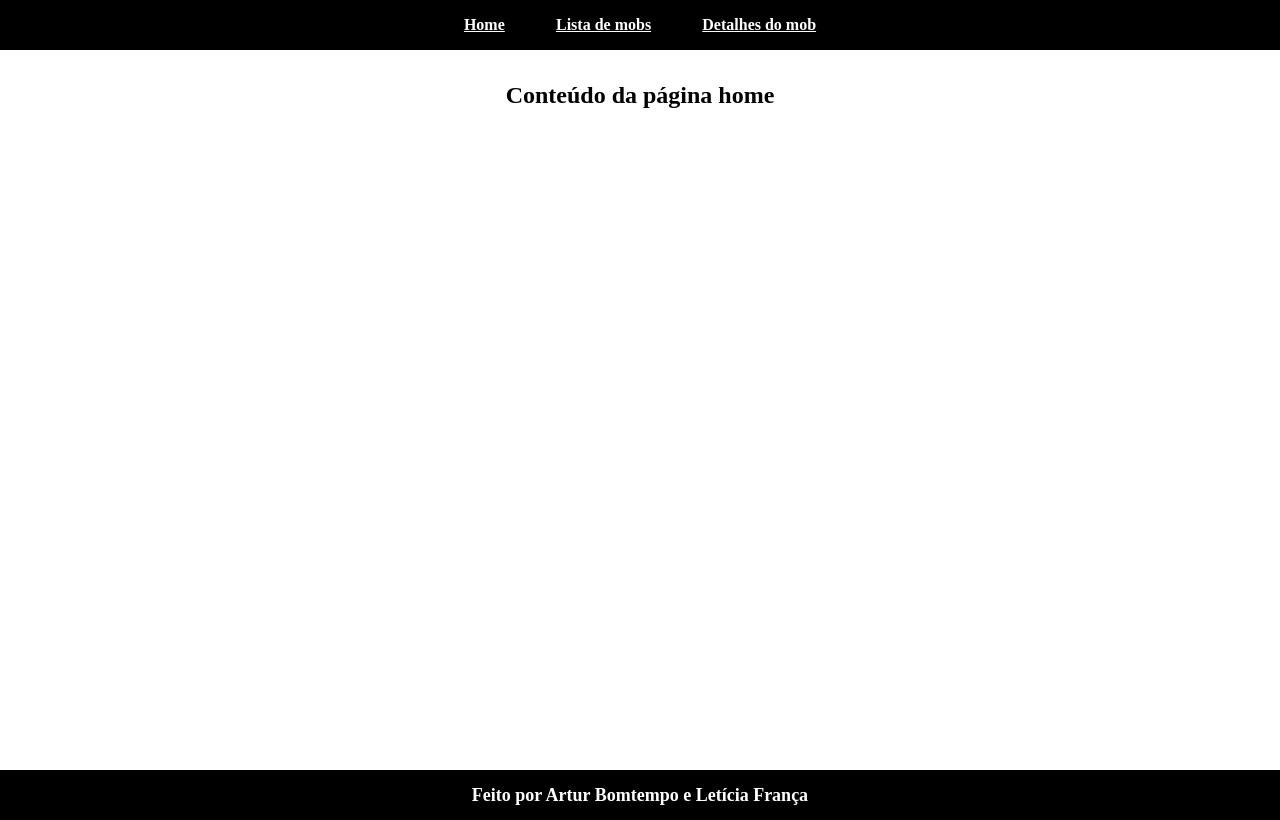
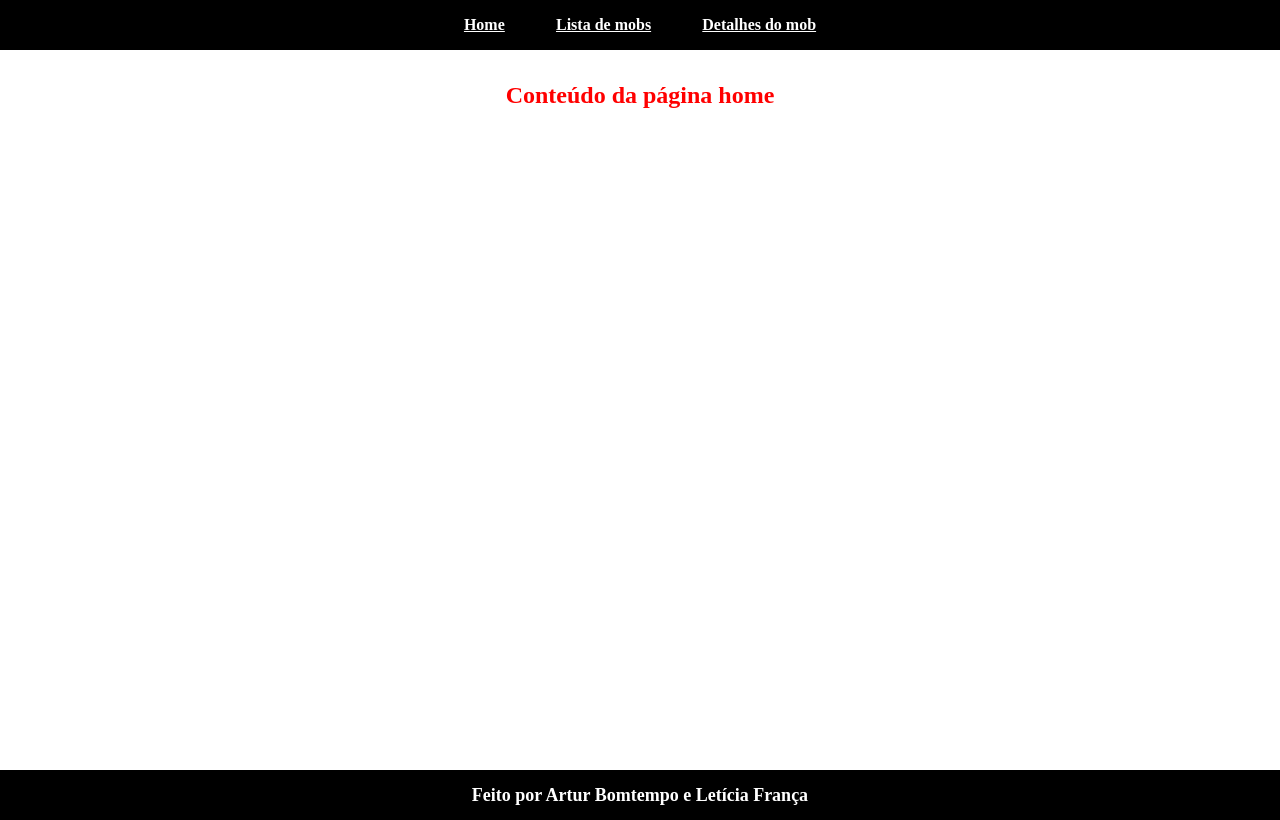
Before and after one commit to SpaceForDevelopment/CraftAPI, a React (Vite) app in the folder client/: page / in a window 1280 px wide. Built offline with nearby package versions, Linux system fonts and the light colour scheme.

Commit message:
Change of home page

```diff
--- a/client/src/pages/Home/Home.module.css
+++ b/client/src/pages/Home/Home.module.css
@@ -0,0 +1,3 @@
+.title{
+    color: #f00;
+}
--- a/client/src/pages/Home/index.jsx
+++ b/client/src/pages/Home/index.jsx
@@ -3,7 +3,7 @@ import styles from './Home.module.css';
 function Home() {
     return (
         <>
-            <h1>Conteúdo da página home</h1>
+            <h1 className={styles.title}>Conteúdo da página home</h1>
         </>
     )
 }
```
